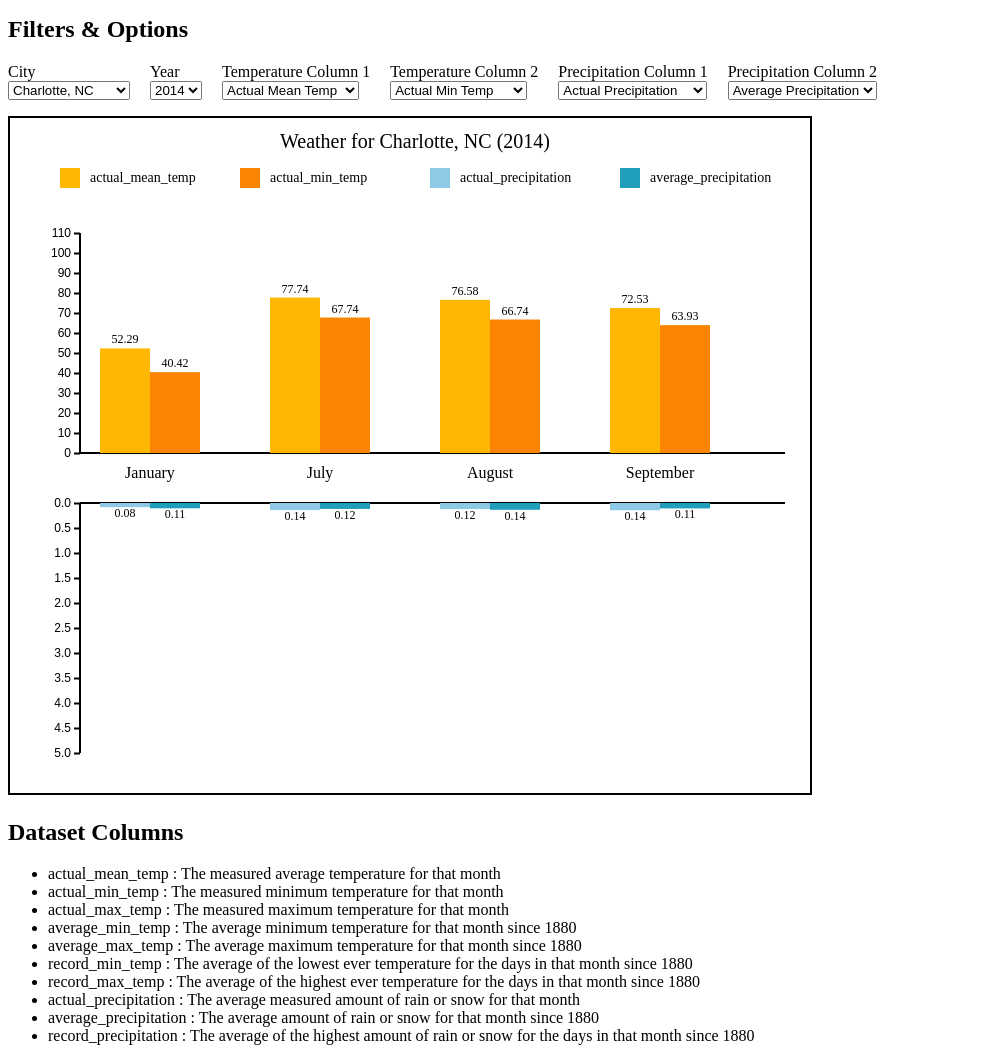
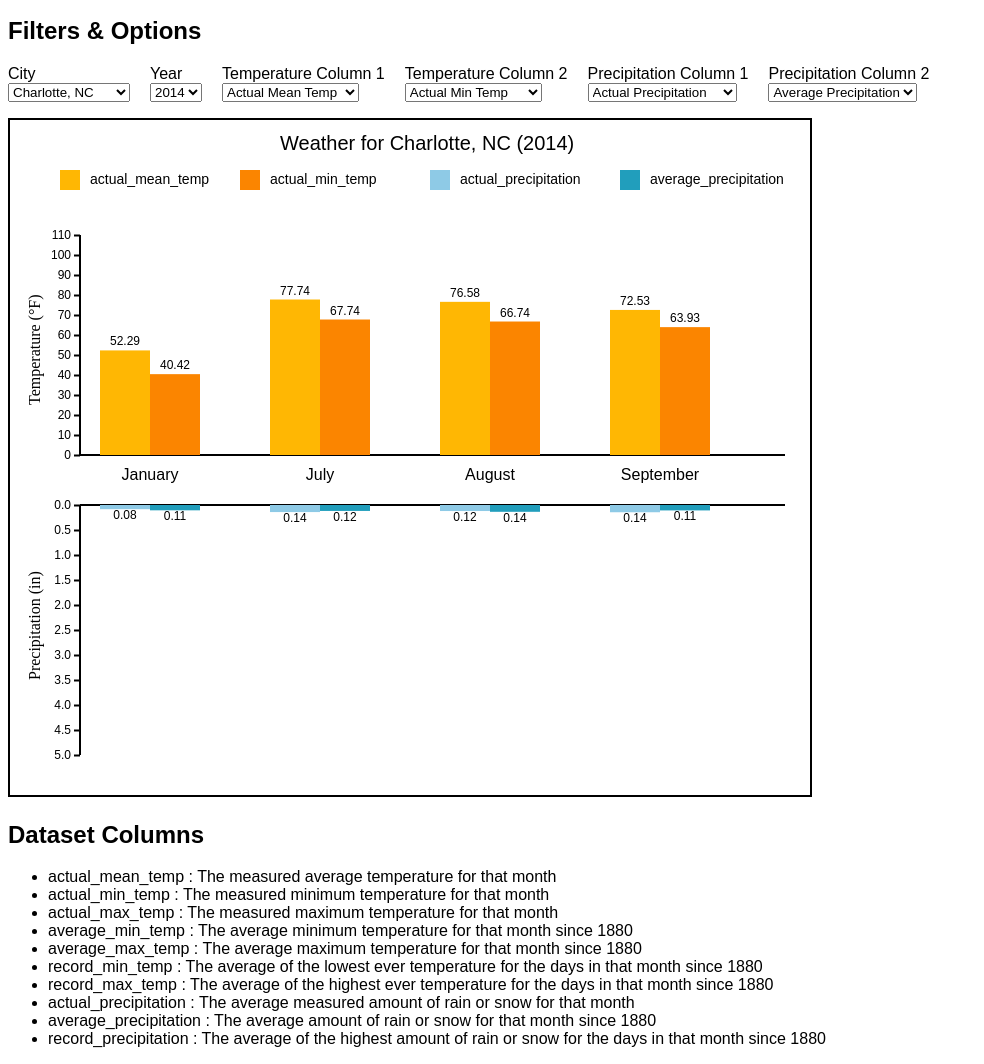
Before and after one commit to Kaarina7/info474finalproject, a plain HTML site: page index.html in a window 1280 px wide. Shown: the part 167-1231 px from the top of the page, without its empty margins (0-984 px from the left). Drawn offline with nearby package versions, Linux system fonts and the light colour scheme.

Commit message:
Added axis labels & changed font

```diff
--- a/index.html
+++ b/index.html
@@ -8,14 +8,14 @@
 <body>
     <div id="main">
       <div>
-        <h1>Welcome to the temperature and precipitation visualizer!</h1>
-        <h2>Description</h2>
-        <p>This visualization allows you to identify monthly temperature and precipitation trends for the selected city & year. The visualization uses data from <a href="https://www.wunderground.com/">Wunderground</a>. If you want to learn more about the columns in the dataset, please scroll to the bottom of the page. Please note that the original scraped data has been aggregated to the month level.</p>
-        <h2>Filters & Options</h2>
+        <h1 class="text">Welcome to the temperature and precipitation visualizer!</h1>
+        <h2 class="text">Description</h2>
+        <p class="text">This visualization allows you to identify monthly temperature and precipitation trends for the selected city & year. The visualization uses data from <a href="https://www.wunderground.com/">Wunderground</a>. If you want to learn more about the columns in the dataset, please scroll to the bottom of the page. Please note that the original scraped data has been aggregated to the month level.</p>
+        <h2 class="text">Filters & Options</h2>
       </div>
       <div class="dropdown-container">
         <div class="dropdown">
-            <label for="citySelect">City</label><br>
+            <label for="citySelect" class="text">City</label><br>
             <select class="custom-select" id="citySelect" onchange="onCityChanged()">
               <option selected value="Charlotte">Charlotte, NC</option>
               <option value="Los Angeles">Los Angeles, CA</option>
@@ -27,14 +27,14 @@
             </select>
         </div>
         <div class="dropdown">
-          <label for="yearSelect">Year</label><br>
+          <label for="yearSelect" class="text">Year</label><br>
           <select class="custom-select" id="yearSelect" onchange="onYearChanged()">
             <option selected value="2014">2014</option>
             <option value="2015">2015</option>
           </select>
         </div>
         <div class="dropdown">
-            <label for="col1Select">Temperature Column 1</label><br>
+            <label for="col1Select" class="text">Temperature Column 1</label><br>
             <select class="custom-select" id="col1Select" onchange="onCol1Changed()">
               <option selected value="actual_mean_temp">Actual Mean Temp</option>
               <option value="actual_min_temp">Actual Min Temp</option>
@@ -46,7 +46,7 @@
             </select>
         </div>
         <div class="dropdown">
-            <label for="col1Select">Temperature Column 2</label><br>
+            <label for="col1Select" class="text">Temperature Column 2</label><br>
             <select class="custom-select" id="col2Select" onchange="onCol2Changed()">
               <option selected value="actual_min_temp">Actual Min Temp</option>
               <option value="actual_mean_temp">Actual Mean Temp</option>
@@ -58,7 +58,7 @@
             </select>
         </div>
         <div class="dropdown">
-          <label for="prec1Select">Precipitation Column 1</label><br>
+          <label for="prec1Select" class="text">Precipitation Column 1</label><br>
           <select class="custom-select" id="prec1Select" onchange="onPrec1Changed()">
             <option selected value="actual_precipitation">Actual Precipitation</option>
             <option value="average_precipitation">Average Precipitation</option>
@@ -66,7 +66,7 @@
           </select>
         </div>
         <div class="dropdown">
-          <label for="prec2Select">Precipitation Column 2</label><br>
+          <label for="prec2Select" class="text">Precipitation Column 2</label><br>
           <select class="custom-select" id="prec2Select" onchange="onPrec2Changed()">
             <option selected value="average_precipitation">Average Precipitation</option>
             <option value="actual_precipitation">Actual Precipitation</option>
@@ -80,18 +80,18 @@
         <line x1="70" y1="385" x2="775" y2="385" style="stroke: black; fill: none; stroke-width: 2px;"/>
       </svg>
       <div>
-        <h2>Dataset Columns</h2>
+        <h2 class="text">Dataset Columns</h2>
         <ul>
-          <li>actual_mean_temp : The measured average temperature for that month</li>
-          <li>actual_min_temp : The measured minimum temperature for that month</li>
-          <li>actual_max_temp : The measured maximum temperature for that month</li>
-          <li>average_min_temp : The average minimum temperature for that month since 1880</li>
-          <li>average_max_temp : The average maximum temperature for that month since 1880</li>
-          <li>record_min_temp : The average of the lowest ever temperature for the days in that month since 1880</li>
-          <li>record_max_temp : The average of the highest ever temperature for the days in that month since 1880</li>
-          <li>actual_precipitation : The average measured amount of rain or snow for that month</li>
-          <li>average_precipitation : The average amount of rain or snow for that month since 1880</li>
-          <li>record_precipitation : The average of the highest amount of rain or snow for the days in that month since 1880</li>
+          <li class="text">actual_mean_temp : The measured average temperature for that month</li>
+          <li class="text">actual_min_temp : The measured minimum temperature for that month</li>
+          <li class="text">actual_max_temp : The measured maximum temperature for that month</li>
+          <li class="text">average_min_temp : The average minimum temperature for that month since 1880</li>
+          <li class="text">average_max_temp : The average maximum temperature for that month since 1880</li>
+          <li class="text">record_min_temp : The average of the lowest ever temperature for the days in that month since 1880</li>
+          <li class="text">record_max_temp : The average of the highest ever temperature for the days in that month since 1880</li>
+          <li class="text">actual_precipitation : The average measured amount of rain or snow for that month</li>
+          <li class="text">average_precipitation : The average amount of rain or snow for that month since 1880</li>
+          <li class="text">record_precipitation : The average of the highest amount of rain or snow for the days in that month since 1880</li>
         </ul>
       </div>
     </div>
--- a/main.js
+++ b/main.js
@@ -2,8 +2,6 @@
 COMMAND TO START LOCAL PYTHON SERVER: python -m http.server 8080
 
 THINGS TO DO:
-- standardize font & size
-- add labels to y-axes
 - add comments to code & clean up
 */
 
@@ -143,7 +141,8 @@ function updateChart(selected_city, tempColumn1, tempColumn2, precColumn1, precC
         .attr('transform', 'translate('+[270, 30]+')')
         .append('text')
         .text('Weather for ' + selected_city + ', ' + state + ' (' + selected_year + ')')
-        .style('font-size', '20px');
+        .style('font-size', '20px')
+        .style('font-family', 'Arial, sans-serif');
 
     // add key/legend
     // first rectangle: tempColumn1
@@ -160,6 +159,7 @@ function updateChart(selected_city, tempColumn1, tempColumn2, precColumn1, precC
         .attr('y', 4)
         .attr('text-anchor', 'start')
         .attr('font-size', '14px')
+        .attr('font-family', 'Arial, sans-serif')
         .attr('fill', 'black');
 
     // second rectangle: tempColumn2
@@ -176,6 +176,7 @@ function updateChart(selected_city, tempColumn1, tempColumn2, precColumn1, precC
         .attr('y', 4)
         .attr('text-anchor', 'start')
         .attr('font-size', '14px')
+        .attr('font-family', 'Arial, sans-serif')
         .attr('fill', 'black');
 
     // third rectangle: precColumn1
@@ -192,6 +193,7 @@ function updateChart(selected_city, tempColumn1, tempColumn2, precColumn1, precC
         .attr('y', 4)
         .attr('text-anchor', 'start')
         .attr('font-size', '14px')
+        .attr('font-family', 'Arial, sans-serif')
         .attr('fill', 'black');
 
     // fourth rectangle: precColumn2
@@ -208,6 +210,7 @@ function updateChart(selected_city, tempColumn1, tempColumn2, precColumn1, precC
         .attr('y', 4)
         .attr('text-anchor', 'start')
         .attr('font-size', '14px')
+        .attr('font-family', 'Arial, sans-serif')
         .attr('fill', 'black');
 
     // Create top y-axis
@@ -236,6 +239,15 @@ function updateChart(selected_city, tempColumn1, tempColumn2, precColumn1, precC
         .attr("stroke", "black")  // Set the color of the line
         .attr("stroke-width", "2px");  // Set the width of the line
 
+    // add y-axis label for top y-axis
+    chartG.append("text")
+        .attr("class", "y-axis-label")
+        .attr("transform", "rotate(-90)")
+        .attr("x", -225)
+        .attr("y", -10)
+        .style("text-anchor", "start")
+        .text("Temperature (\u00B0F)");
+
     // Create bottom y-axis
     let yAxisBottom = d3.axisLeft(yScaleBottom);
 
@@ -262,6 +274,15 @@ function updateChart(selected_city, tempColumn1, tempColumn2, precColumn1, precC
         .attr("stroke", "black")  // Set the color of the line
         .attr("stroke-width", "2px");  // Set the width of the line
 
+    // add y-axis label for top y-axis
+    chartG.append("text")
+        .attr("class", "y-axis-label")
+        .attr("transform", "rotate(-90)")
+        .attr("x", -500)
+        .attr("y", -10)
+        .style("text-anchor", "start")
+        .text("Precipitation (in)");
+
     for (i = 0; i < filteredData.length; i++) {
         // append one rectangle for tempColumn1
         chartG.append('rect')
@@ -277,6 +298,7 @@ function updateChart(selected_city, tempColumn1, tempColumn2, precColumn1, precC
             .attr('y', 275 - (filteredData[i][tempColumn1] * 2) - 5)
             .attr('text-anchor', 'middle')
             .attr('font-size', '12px')
+            .attr('font-family', 'Arial, sans-serif')
             .attr('fill', 'black');
         // append another rectangle for tempColumn2
         chartG.append('rect')
@@ -292,6 +314,7 @@ function updateChart(selected_city, tempColumn1, tempColumn2, precColumn1, precC
             .attr('y', 275 - (filteredData[i][tempColumn2] * 2) - 5)
             .attr('text-anchor', 'middle')
             .attr('font-size', '12px')
+            .attr('font-family', 'Arial, sans-serif')
             .attr('fill', 'black');
         // append a rectangle for precColumn1
         chartG.append('rect')
@@ -307,6 +330,7 @@ function updateChart(selected_city, tempColumn1, tempColumn2, precColumn1, precC
             .attr('y', 325 + filteredData[i][precColumn1] * 50 + 10)
             .attr('text-anchor', 'middle')
             .attr('font-size', '12px')
+            .attr('font-family', 'Arial, sans-serif')
             .attr('fill', 'black');
         // append another rectangle for precColumn2
         chartG.append('rect')
@@ -322,6 +346,7 @@ function updateChart(selected_city, tempColumn1, tempColumn2, precColumn1, precC
             .attr('y', 325 + filteredData[i][precColumn2] * 50 + 10)
             .attr('text-anchor', 'middle')
             .attr('font-size', '12px')
+            .attr('font-family', 'Arial, sans-serif')
             .attr('fill', 'black');
         // add month labels
         chartG.append('text')
@@ -330,6 +355,7 @@ function updateChart(selected_city, tempColumn1, tempColumn2, precColumn1, precC
             .attr('y', 300)
             .attr('text-anchor', 'middle')
             .attr('font-size', '16px')
+            .attr('font-family', 'Arial, sans-serif')
             .attr('fill', 'black');
     }
 };
--- a/style.css
+++ b/style.css
@@ -6,3 +6,8 @@
 .dropdown {
     margin-right: 20px;
 }
+
+.text {
+  font-family: Arial, Helvetica, sans-serif;
+
+}
```
